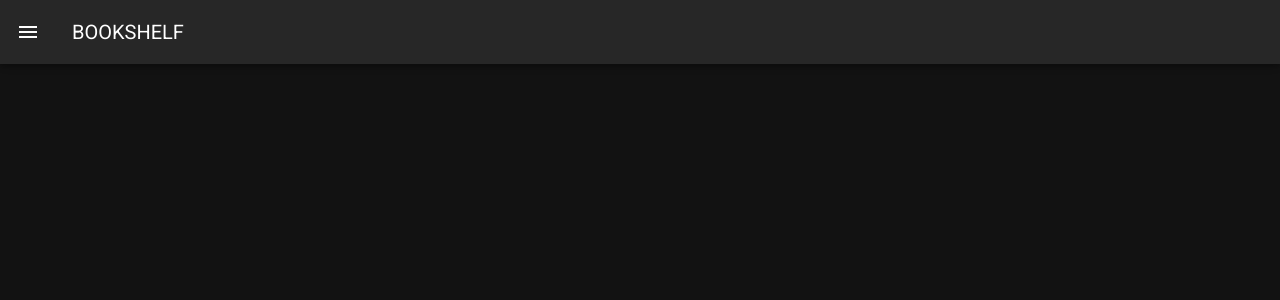
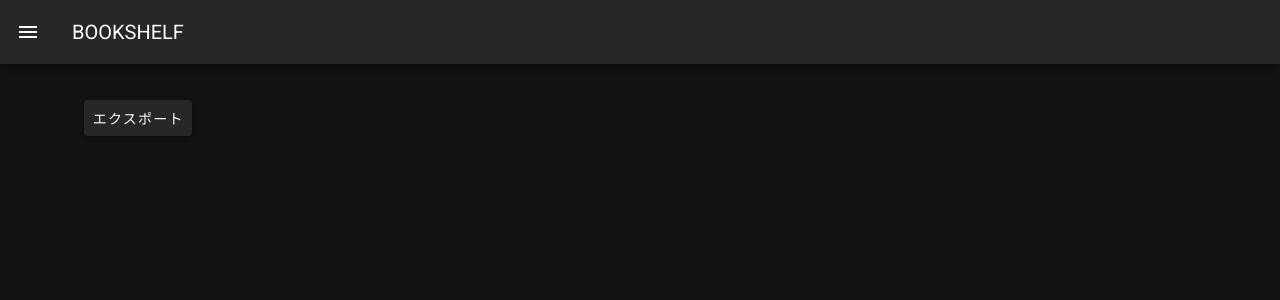
Before and after one commit to kuron962/bookshelf, a Nuxt app: page /export in a window 1280 px wide. Shown: the top 300 px of the page. Built offline with nearby package versions, Linux system fonts and the light colour scheme.

Commit message:
データエクスポート機能の実装

```diff
--- a/pages/export.vue
+++ b/pages/export.vue
@@ -0,0 +1,32 @@
+<template>
+  <v-container>
+    <v-card-actions>
+      <v-btn @click="exportCsv" class="ma-4">エクスポート</v-btn>
+    </v-card-actions>
+  </v-container>
+</template>
+
+<script>
+import { mapGetters } from "vuex";
+
+export default {
+  computed: {
+    ...mapGetters({
+      gAllBooks: "books/gAllBooks",
+    }),
+  },
+
+  mounted() {
+    this.init();
+  },
+
+  methods: {
+    async init() {
+      await this.$store.dispatch("books/load");
+    },
+    async exportCsv() {
+      await this.$store.dispatch("books/exportCsv");
+    },
+  },
+};
+</script>
--- a/store/books.js
+++ b/store/books.js
@@ -87,17 +87,25 @@ export const actions = {
       commit("sSearchBooks", books);
     }
   },
-  // async getImg({}, img) {
-  //   const res = await fetch(img)
-  //     .then((response) => {
-  //       console.log("レスポンス", response);
-  //       return response.blob();
-  //     })
-  //     .catch((error) => {
-  //       console.log(error);
-  //       return null;
-  //     });
-  //   console.log("★", res);
-  //   return res;
-  // },
+  exportCsv({ commit, getters }) {
+    const items = getters.gAllBooks;
+    const header = Object.keys(items[0]);
+    const headerString = header.join(",");
+    const replacer = (key, value) => value ?? "";
+    const rowItems = items.map((row) =>
+      header
+        .map((fieldName) => JSON.stringify(row[fieldName], replacer))
+        .join(",")
+    );
+    const csv = [headerString, ...rowItems].join("\r\n");
+    const bom = new Uint8Array([0xef, 0xbb, 0xbf]);
+    const blob = new Blob([bom, csv], {
+      type: "text/csv",
+    });
+    const link = document.createElement("a");
+    link.href = URL.createObjectURL(blob);
+    link.download = "books.csv";
+    link.click();
+    link.remove();
+  },
 };
```
